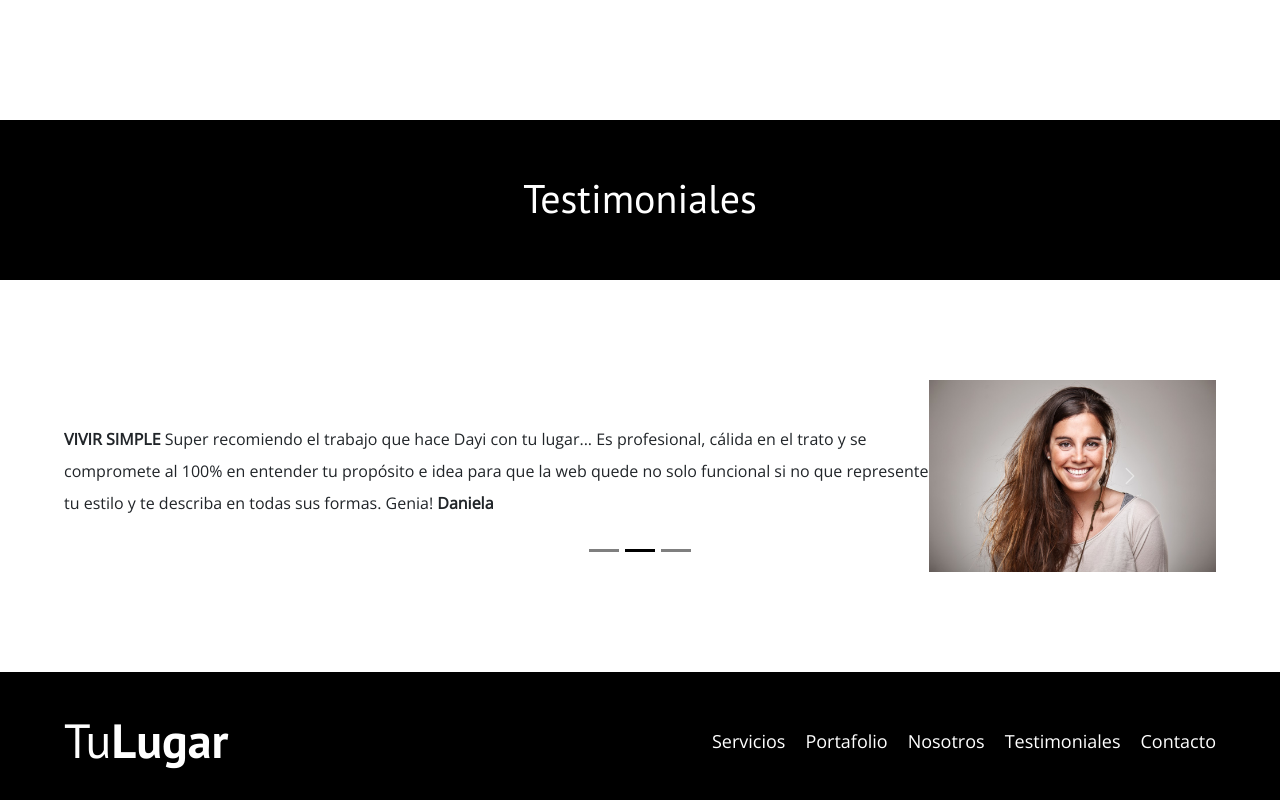
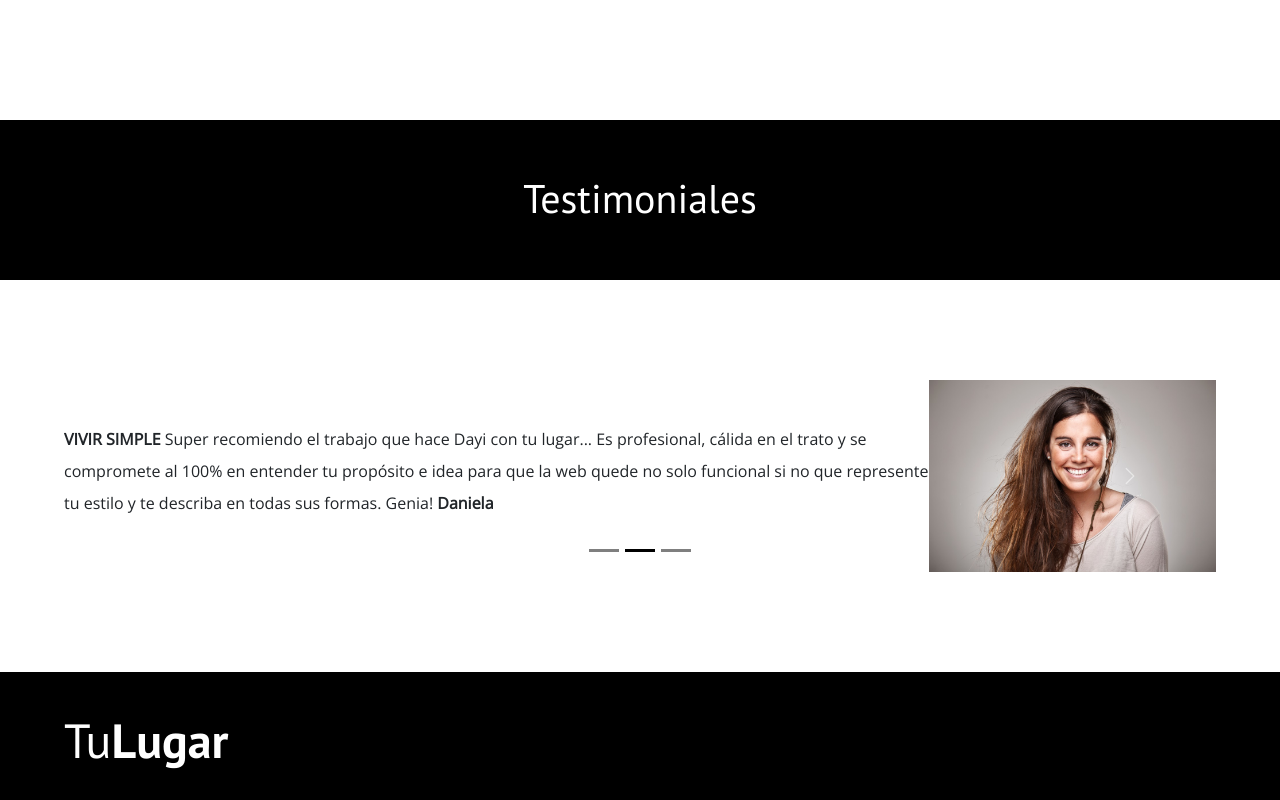
Before and after one commit to dayanagomes/tu_lugar, a plain HTML site: page index.html in a window 1280 px wide. Shown: the part 3272-4072 px from the top of the page. Drawn offline with nearby package versions, Linux system fonts and the light colour scheme.

```diff
--- a/index.html
+++ b/index.html
@@ -229,13 +229,7 @@
                 <a class="logo" href="index.html">
                     <h1 class="logo__nombre no-margin centrar-texto">Tu<span class="logo__bold">Lugar</span></h1>
                 </a>
-                <nav class="navegacion">
-                    <a href="#Servicios" class="navegacion__enlace">Servicios</a>
-                    <a href="#Portafolio" class="navegacion__enlace">Portafolio</a>
-                    <a href="#Nosotros" class="navegacion__enlace">Nosotros</a>
-                    <a href="#Testimoniales" class="navegacion__enlace">Testimoniales</a>
-                    <a href="contacto.html" class="navegacion__enlace">Contacto</a>
-                </nav>
+
 
 
 
```
